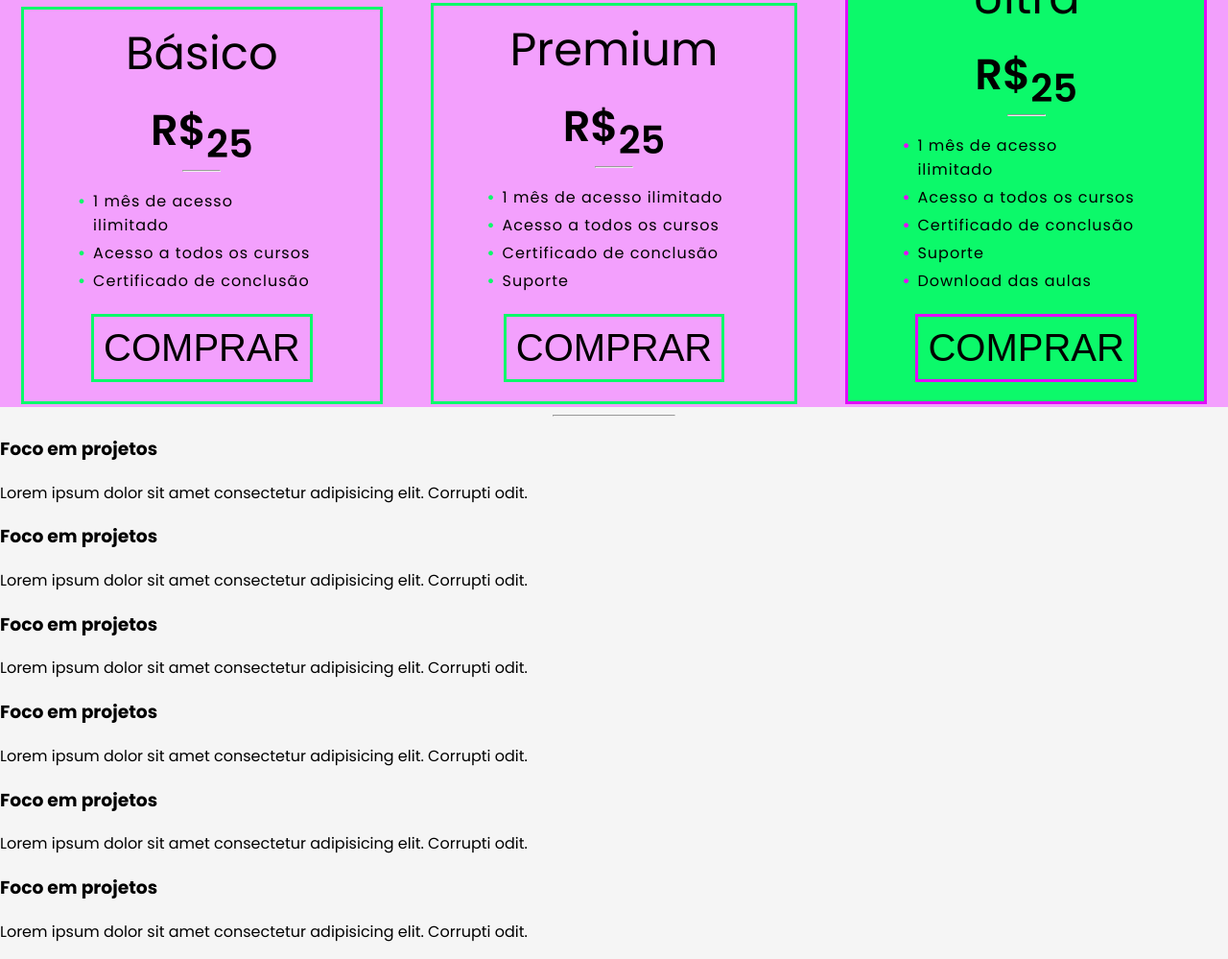
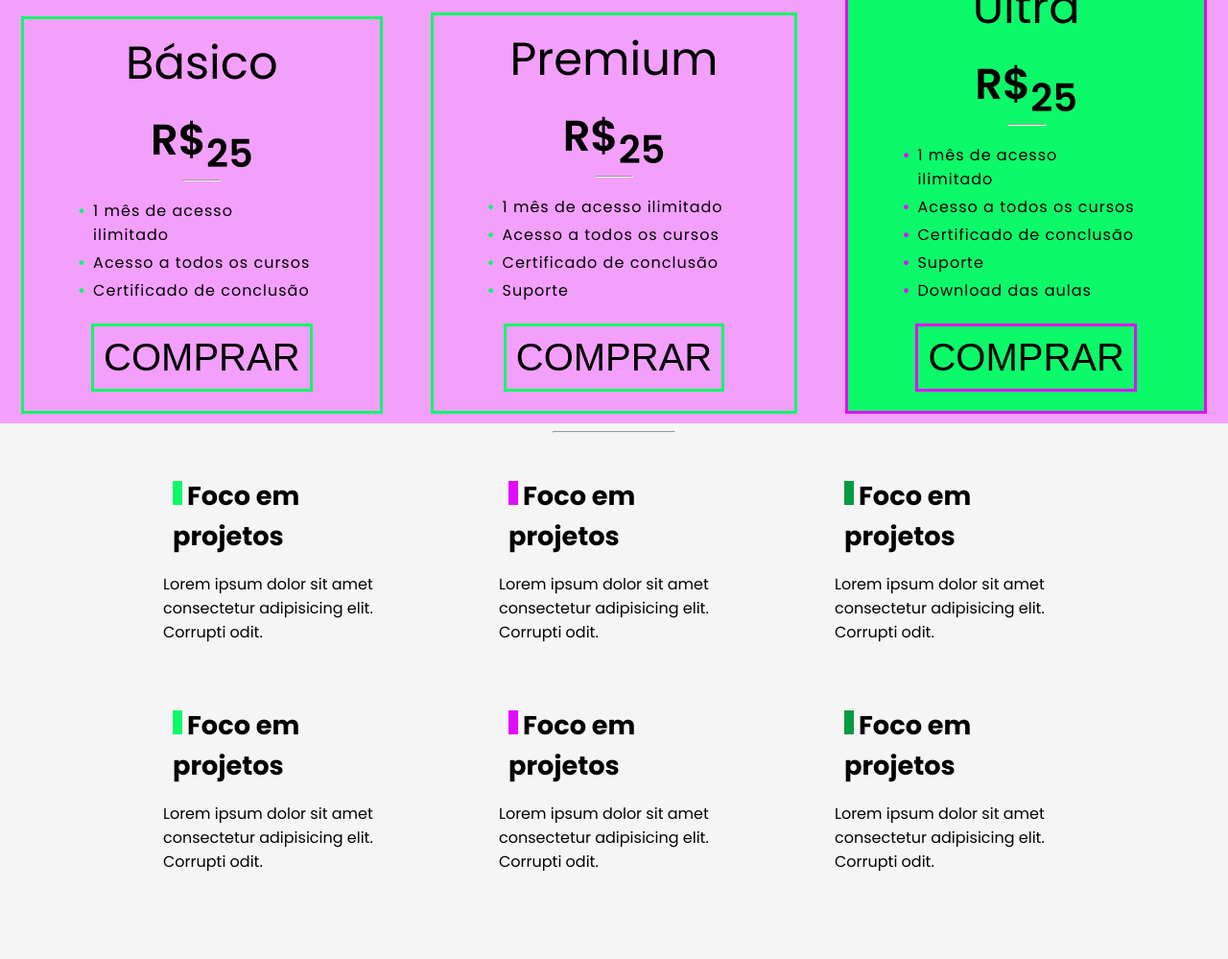
Before and after one commit to HigorChagas/front-box, a plain HTML site: page index.html in a window 1280 px wide. Shown: the part 1621-2620 px from the top of the page at 96% size. After the commit the page ends 2557 px from the top, so only its background shows below. Drawn offline with Linux system fonts and the light colour scheme; a web font is replaced by a local one.

Commit message:
Finalizando a seção de benefícios

```diff
--- a/assets/css/style.css
+++ b/assets/css/style.css
@@ -15,7 +15,7 @@
 /* 5 - About us
 /* 6 - Courses
 /* 7 - Plans
-/* 8 - Description
+/* 8 - benefits
 /**************************************/
 
 /************************/
@@ -174,7 +174,6 @@ h2 {
 
 .our-plans {
     background-color: var(--clr-light-pink);
-    height: 568px;
 }
 
 .our-plans__container {
@@ -184,7 +183,7 @@ h2 {
 }
 
 .our-plans__card {
-    margin: 0 25px;
+    margin: 10px 25px;
     padding: 0 70px;
 }
 
@@ -300,27 +299,50 @@ h2 {
 }
 
 /************************/
-/* 8 - Description
+/* 8 - Benefits
 /************************/
 
-.our-description {
+.our-benefits {
+    max-width: 960px;
+    margin: 0 auto;
     display: flex;
     flex-wrap: wrap;
-    justify-content: center;
-    max-width: 20%;
-    margin: 0 auto;
+    justify-content: space-between;
 }
 
-.our-description__section {
-    display: flex;
-    flex-direction: column;
-    width: 30%;
-    margin-right: 30px;
+.our-benefits__section {
+    max-width: 240px;
+    margin: 10px;
 }
 
-.our-description__title {
-    margin: 0;
-    margin-top: 5px;
-    font-size: 1.6rem;
-    font-weight: 500;
+.our-benefits__title {
+    font-size: 1.7rem;
+    margin-bottom: 5px;
+    margin-left: 10px;
 }
+
+.our-benefits__title::before {
+    content: "";
+    display: inline-block;
+    width: 10px;
+    height: 25px;
+    margin-right: 5px;
+}
+
+.our-benefits__section:nth-of-type(3n+1) .our-benefits__title::before {
+    background: var(--clr-light-green);
+}
+
+.our-benefits__section:nth-of-type(3n+2) .our-benefits__title::before {
+    background: var(--clr-dark-pink);
+}
+
+.our-benefits__section:nth-of-type(3n+3) .our-benefits__title::before {
+    background: var(--clr-dark-green);
+}
+
+@media (max-width: 800px) {
+    .our-benefits__section {
+        max-width: 220px;
+    }
+}
```
